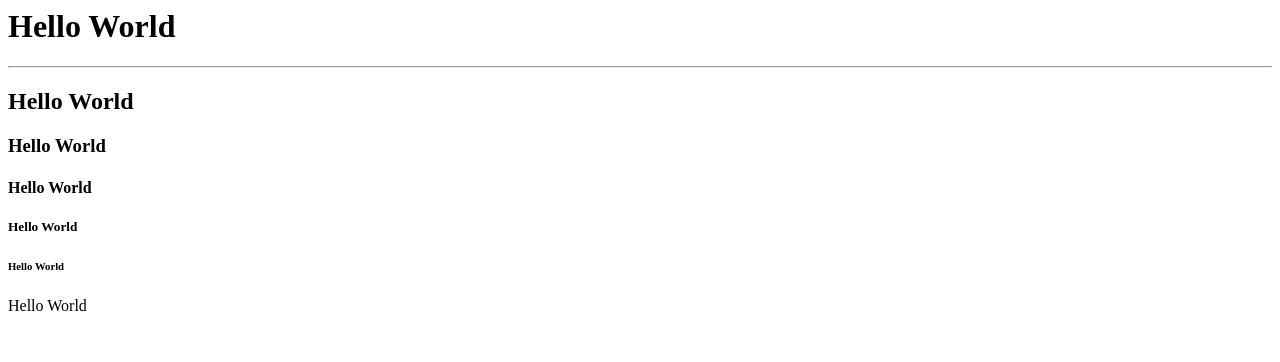
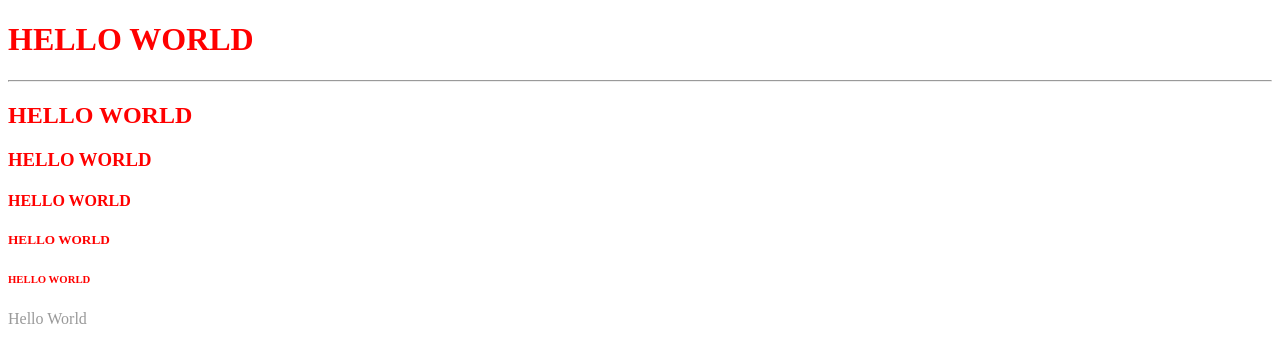
Before and after one commit to 210355/Hello-World, a plain HTML site: page Index.html in a window 1280 px wide. Drawn offline with Linux system fonts and the light colour scheme.

Commit message:
Add files via upload

```diff
--- a/Index.html
+++ b/Index.html
@@ -1,3 +1,18 @@
+<!DOCTYPE html>
+<html>
+	<head>
+	<title>Hello World</title>
+	<style>
+		h1, h2,h3,h3,h4,h5,h6{
+			color:red;
+			text-transform:uppercase;
+		}
+		p{
+			color:#999999;
+		}
+	</style>
+	</head>
+	<body>
 		<h1>Hello World</h1>
 		<hr>
 		<h2>Hello World</h2>
@@ -5,4 +20,6 @@
 		<h4>Hello World</h4>
 		<h5>Hello World</h5>
 		<h6>Hello World</h6>
-<p1>Hello World</p1>
+		<p>Hello World</p>
+	 </body>
+</html>
```
Lines whose indentation alone changed are shown as unchanged.
